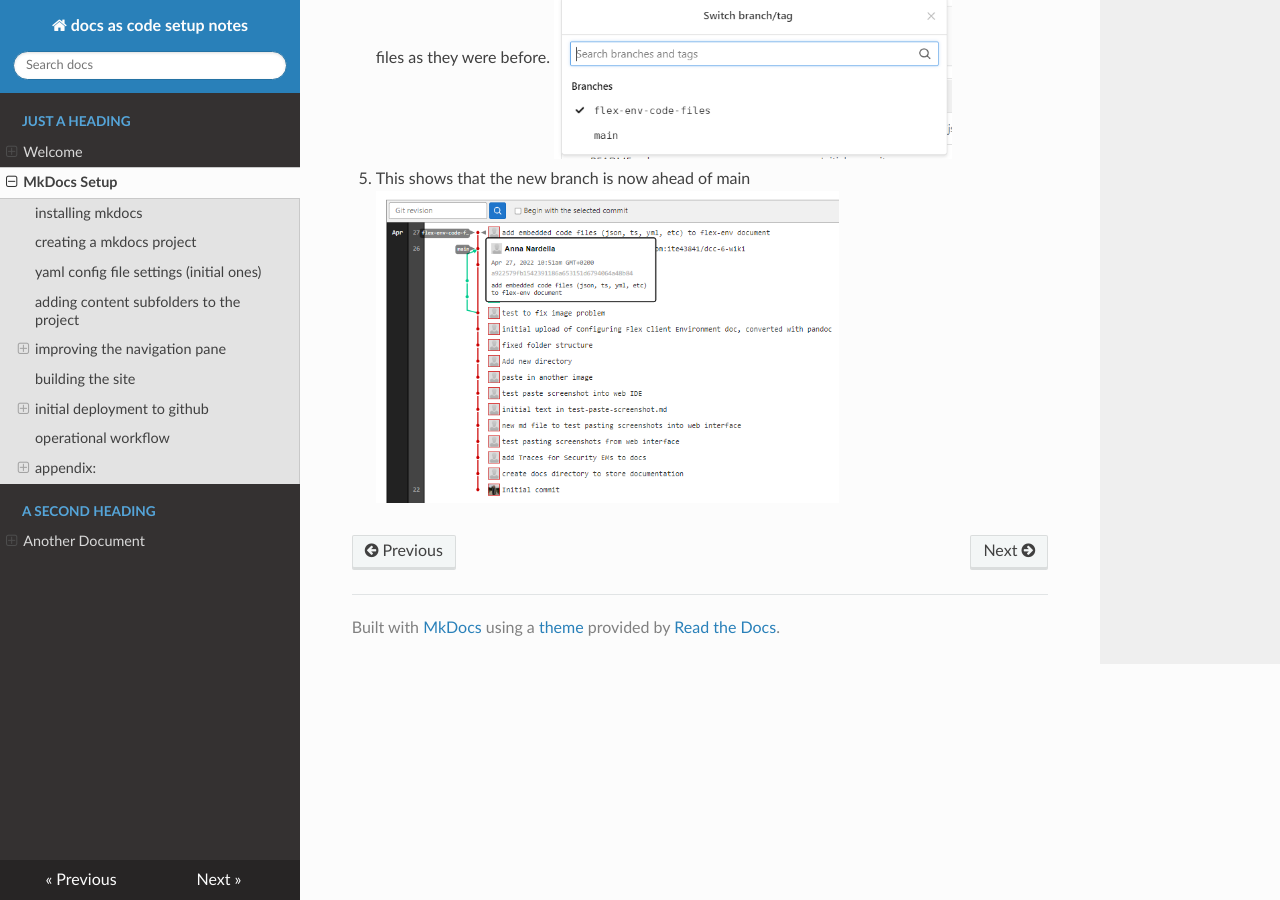
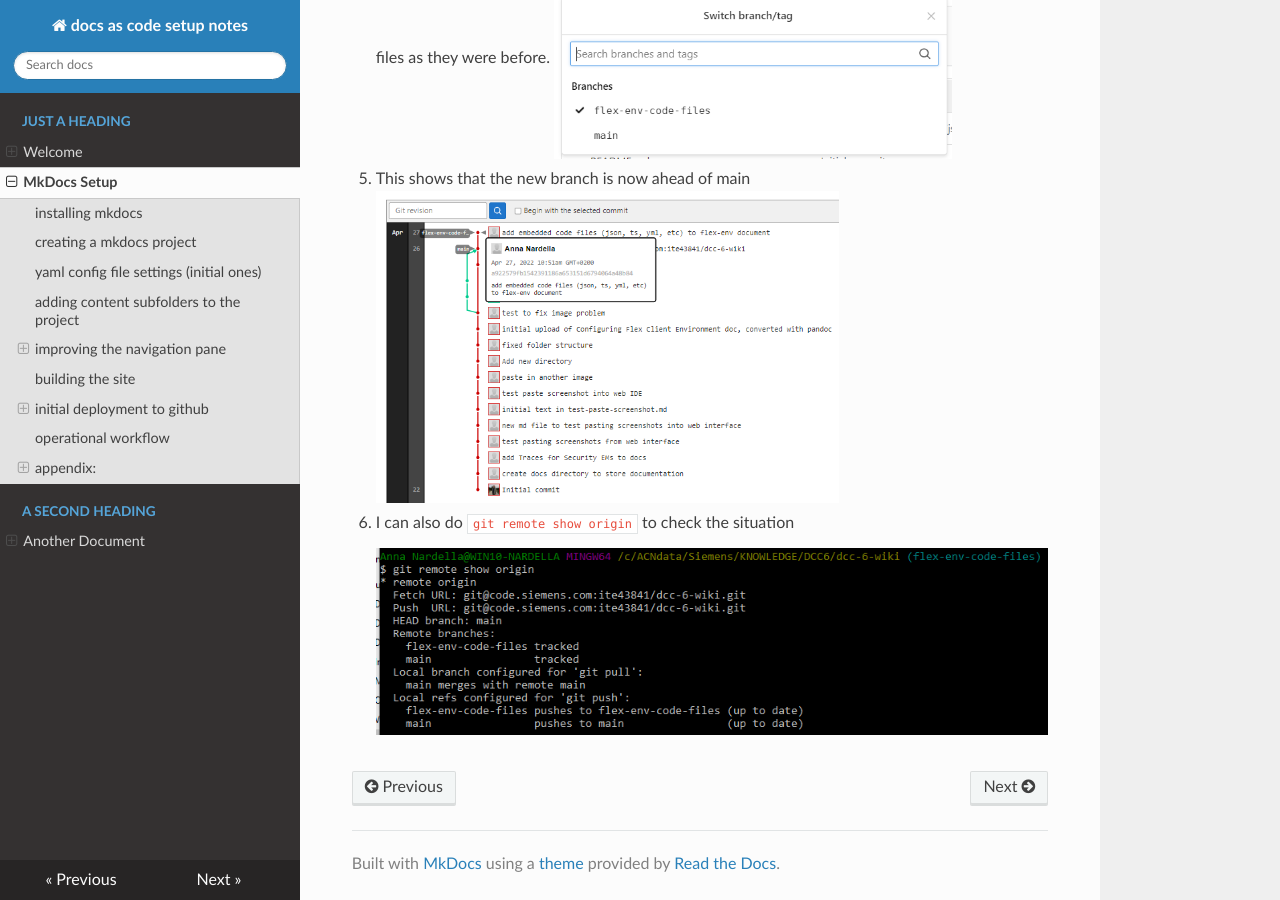
Before and after one commit to acnard/docs-as-code, an MkDocs documentation site: the page built from docs/mkdocs-howtos/mkdocs-how-tos.md, in a window 1280 px wide and 900 px high, scrolled down 16552 px. Built offline with MkDocs 1.6.1, drawn with Linux system fonts in a browser that asks for light colours; nearby versions of some CDN libraries; old or Windows-style settings are respelled for this version of MkDocs.

Commit message:
add git remote show origin screenshot

```diff
--- a/docs/mkdocs-howtos/mkdocs-how-tos.md
+++ b/docs/mkdocs-howtos/mkdocs-how-tos.md
@@ -304,3 +304,4 @@ nb this was done in Gitlab, not Github, but it's the same thing
    <img src="image-20220427112132352.png" alt="image-20220427112132352" style="zoom: 67%;" />
 5. This shows that the new branch is now ahead of main
    <img src="image-20220427112437189.png" alt="image-20220427112437189" style="zoom:67%;" />
+6. I can also do `git remote show origin ` to check the situation  ![image-20220427113741862](image-20220427113741862.png)
```
Also changed, not shown: docs/mkdocs-howtos/image-20220427113741862.png (added).
